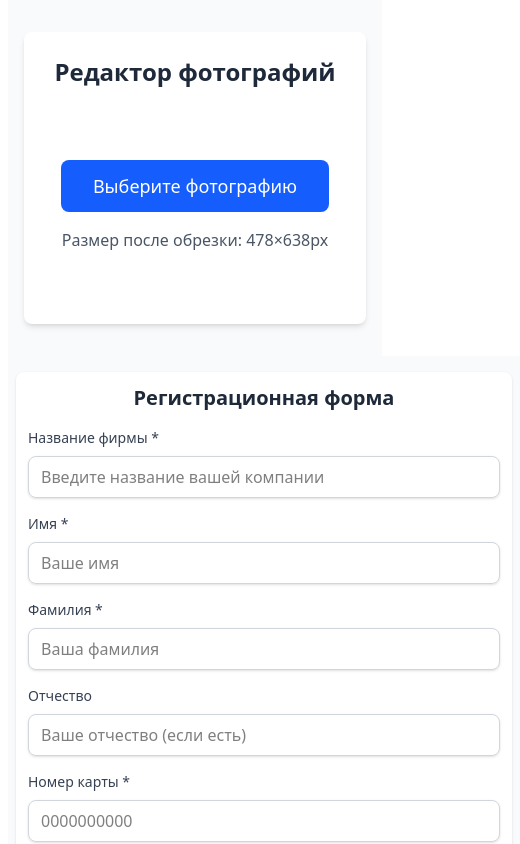
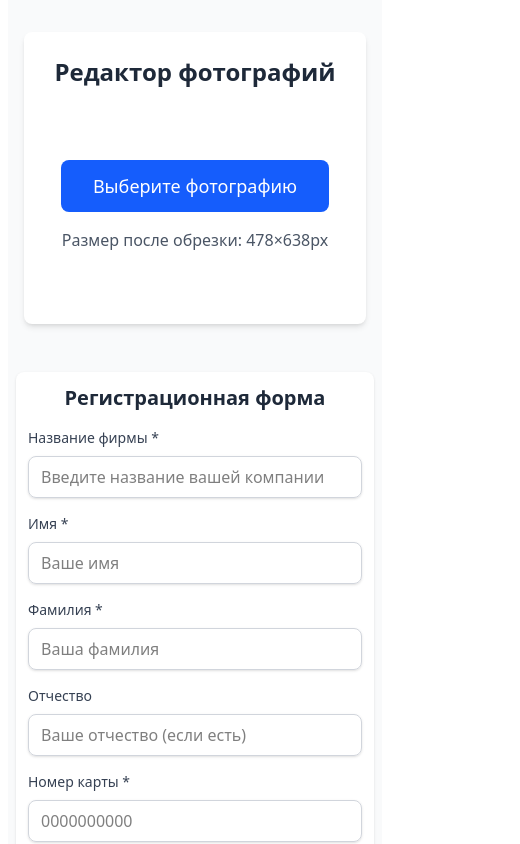
Before and after one commit to lexxmg/photo-pass, a React (Vite) app: page / in a window 390 px wide. Shown: the top 844 px of the page, 520 px wide, since content can reach past the window. Built offline with nearby package versions, Linux system fonts and the light colour scheme.

Commit message:
tdit style

```diff
--- a/src/App.tsx
+++ b/src/App.tsx
@@ -15,7 +15,7 @@ export function App() {
 
   return (
     <div className="m-auto max-w-6xl max-lg:px-2">
-      <div className="flex min-h-screen max-md:flex-wrap">
+      <div className="flex min-h-screen max-lg:flex-wrap">
         <ImageCropper imageCropperControl={imageCropperControl} />
 
         <div className="w-full">
--- a/src/ui/ImageCropper.tsx
+++ b/src/ui/ImageCropper.tsx
@@ -12,7 +12,7 @@ export const ImageCropper = (props: Props) => {
   const imageCropperControl = props.imageCropperControl;
 
   return (
-    <div className="min-w-lg bg-gray-50 px-4 py-8 max-md:min-w-full">
+    <div className="min-w-lg bg-gray-50 px-4 py-8 max-lg:m-auto max-md:min-w-full">
       <div className="mx-auto max-w-2xl rounded-lg bg-white p-6 shadow-md">
         {!imageCropperControl.croppedImage && <h2 className="mb-6 text-center text-2xl font-bold text-gray-800">Редактор фотографий</h2>}
 
--- a/src/ui/UserForm.tsx
+++ b/src/ui/UserForm.tsx
@@ -182,7 +182,7 @@ export const UserForm = ({ formSubmit, croppedImage }: Props) => {
   }, []);
 
   return (
-    <div className="min-h-screen min-w-lg bg-gray-50 px-2 py-4 sm:px-4 sm:py-8">
+    <div className="min-h-screen bg-gray-50 px-2 py-4 sm:px-4 sm:py-8">
       <div className="mx-auto max-w-2xl rounded-lg bg-white p-3 shadow-sm sm:p-6 sm:shadow-md">
         <h1 className="mb-4 text-center text-xl font-bold text-gray-800 sm:mb-6 sm:text-2xl">Регистрационная форма</h1>
 
```
